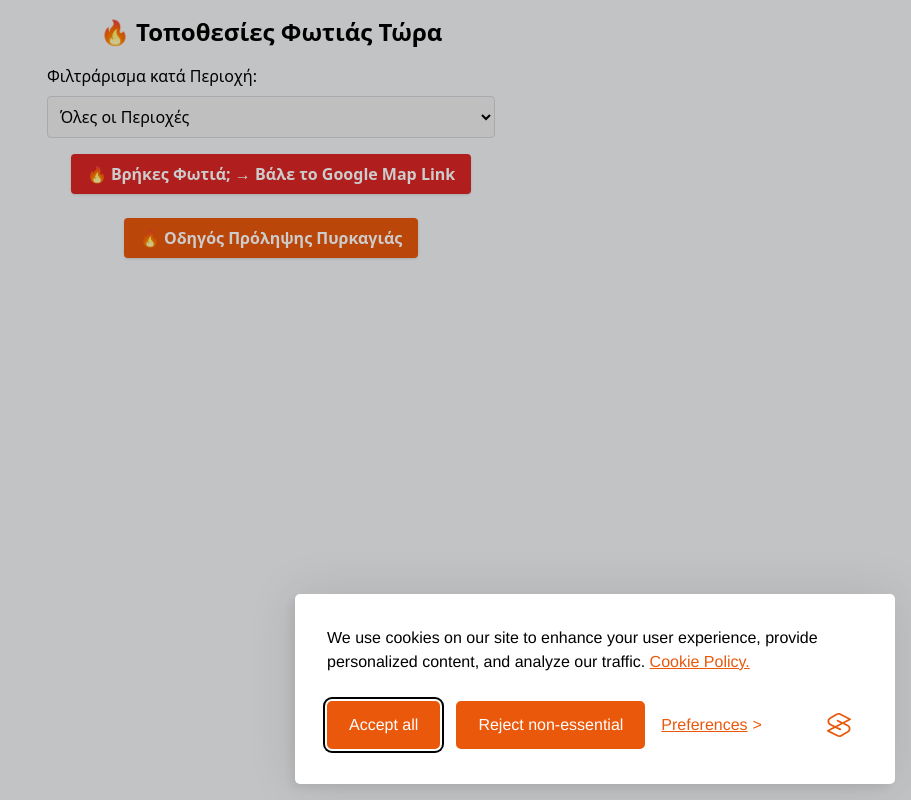
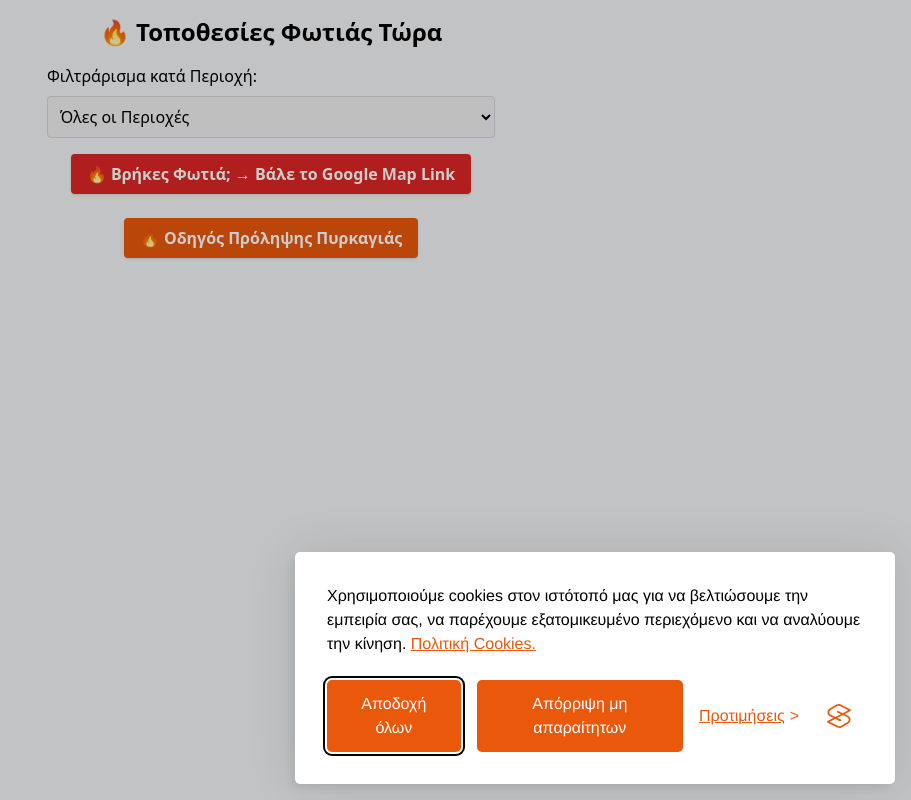
Before and after one commit to tragkas/fire-finder, a plain HTML site: page index.html in a window 1280 px wide. Shown: the whole page, without its empty margins (369-1280 px from the left). Drawn offline with nearby package versions, Linux system fonts and the light colour scheme; no server answers.

Commit message:
Greek Translation of the Banner

```diff
--- a/index.html
+++ b/index.html
@@ -37,32 +37,51 @@
   <script src="silktide-consent-manager.js"></script>
 <script>
   silktideCookieBannerManager.updateCookieBannerConfig({
-      background:{showBackground:true},
-      cookieIcon:{position:"bottomLeft"},
-      cookieTypes:[
-        {id:"necessary",name:"Necessary",description:"<p>These cookies are necessary for the website to function properly and cannot be switched off. They help with things like logging in and setting your privacy preferences.</p>",required:true,onAccept:()=>console.log('Necessary accepted')},
-        {id:"analytics",name:"Analytics",description:"<p>These cookies help us improve the site by tracking which pages are most popular and how visitors move around the site.</p>",required:true,onAccept:()=>console.log('Analytics accepted')},
-        {id:"advertising",name:"Advertising",description:"<p>These cookies provide extra features and personalization to improve your experience. They may be set by us or by partners whose services we use.</p>",required:true,onAccept:()=>console.log('Advertising accepted')}
+    background: { showBackground: true },
+    cookieIcon: { position: "bottomLeft" },
+    cookieTypes: [
+      {
+        id: "necessary",
+        name: "Απαραίτητα",
+        description: "<p>Αυτά τα cookies είναι απαραίτητα για τη σωστή λειτουργία της ιστοσελίδας και δεν μπορούν να απενεργοποιηθούν. Βοηθούν σε λειτουργίες όπως η είσοδος και η ρύθμιση των προτιμήσεων απορρήτου σας.</p>",
+        required: true,
+        onAccept: () => console.log('Απαραίτητα αποδεκτά')
+      },
+      {
+        id: "analytics",
+        name: "Αναλυτικά",
+        description: "<p>Αυτά τα cookies μας βοηθούν να βελτιώσουμε τον ιστότοπο παρακολουθώντας ποιες σελίδες είναι πιο δημοφιλείς και πώς οι επισκέπτες κινούνται στον ιστότοπο.</p>",
+        required: true,
+        onAccept: () => console.log('Αναλυτικά αποδεκτά')
+      },
+      {
+        id: "advertising",
+        name: "Διαφημιστικά",
+        description: "<p>Αυτά τα cookies παρέχουν επιπλέον λειτουργίες και προσωποποίηση για να βελτιώσουν την εμπειρία σας. Μπορεί να οριστούν από εμάς ή από συνεργάτες των οποίων τις υπηρεσίες χρησιμοποιούμε.</p>",
+        required: true,
+        onAccept: () => console.log('Διαφημιστικά αποδεκτά')
+      }
     ],
-      text:{
-        banner:{
-          description:"<p>We use cookies on our site to enhance your user experience, provide personalized content, and analyze our traffic. <a href='https://your-website.com/cookie-policy' target='_blank'>Cookie Policy.</a></p>",
-          acceptAllButtonText:"Accept all",
-          acceptAllButtonAccessibleLabel:"Accept all cookies",
-          rejectNonEssentialButtonText:"Reject non-essential",
-          rejectNonEssentialButtonAccessibleLabel:"Reject non-essential",
-          preferencesButtonText:"Preferences",
-          preferencesButtonAccessibleLabel:"Toggle preferences"
+    text: {
+      banner: {
+        description: "<p>Χρησιμοποιούμε cookies στον ιστότοπό μας για να βελτιώσουμε την εμπειρία σας, να παρέχουμε εξατομικευμένο περιεχόμενο και να αναλύουμε την κίνηση. <a href='https://your-website.com/cookie-policy' target='_blank'>Πολιτική Cookies.</a></p>",
+        acceptAllButtonText: "Αποδοχή όλων",
+        acceptAllButtonAccessibleLabel: "Αποδοχή όλων των cookies",
+        rejectNonEssentialButtonText: "Απόρριψη μη απαραίτητων",
+        rejectNonEssentialButtonAccessibleLabel: "Απόρριψη μη απαραίτητων cookies",
+        preferencesButtonText: "Προτιμήσεις",
+        preferencesButtonAccessibleLabel: "Αλλαγή προτιμήσεων"
       },
-        preferences:{
-          title:"Customize your cookie preferences",
-          description:"<p>We respect your right to privacy. You can choose not to allow some types of cookies. Your cookie preferences will apply across our website.</p>",
-          creditLinkText:"Get this banner for free",
-          creditLinkAccessibleLabel:"Get this banner for free"
+      preferences: {
+        title: "Προσαρμόστε τις προτιμήσεις cookies σας",
+        description: "<p>Σεβόμαστε το δικαίωμά σας στην ιδιωτικότητα. Μπορείτε να επιλέξετε να μην επιτρέψετε ορισμένους τύπους cookies. Οι προτιμήσεις σας θα εφαρμοστούν σε όλο τον ιστότοπο.</p>",
+        creditLinkText: "Λάβετε αυτό το banner δωρεάν",
+        creditLinkAccessibleLabel: "Λάβετε αυτό το banner δωρεάν"
       }
     }
   });
 </script>
+
 
   <!-- Google Analytics -->
   <script async src="https://www.googletagmanager.com/gtag/js?id=G-WS695GTF9Y"></script>
```
Lines whose indentation alone changed are shown as unchanged.
